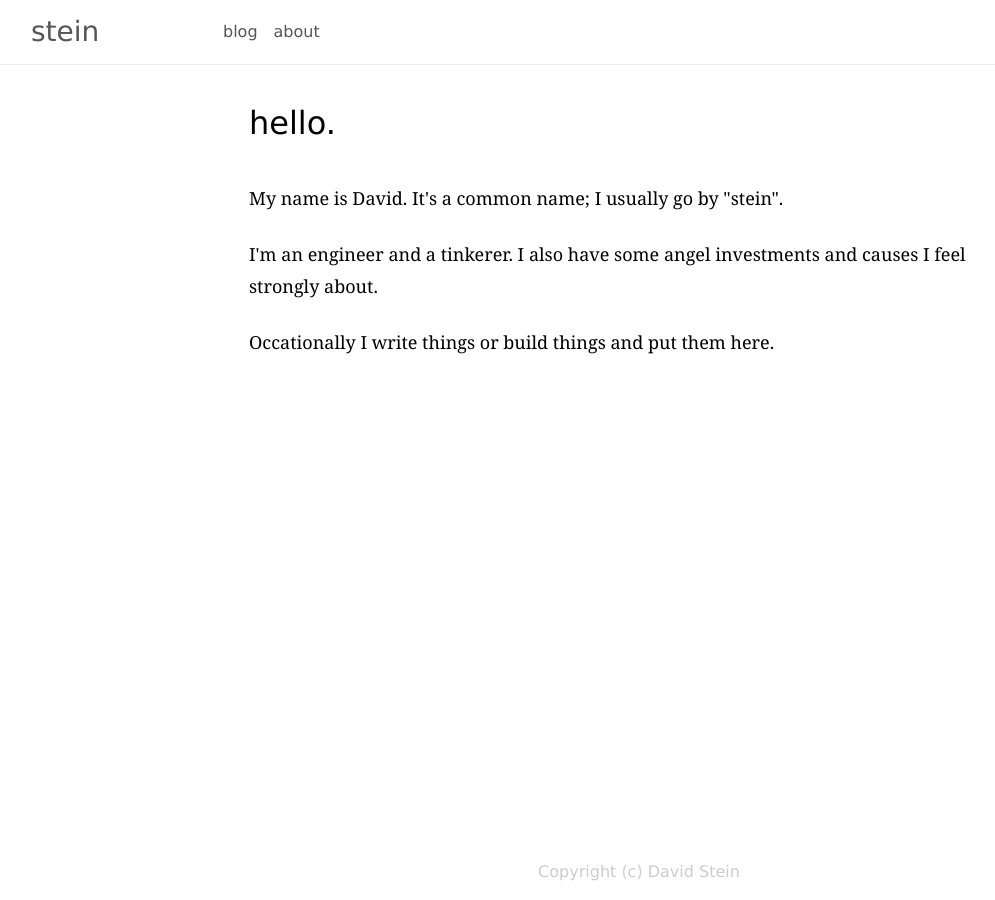
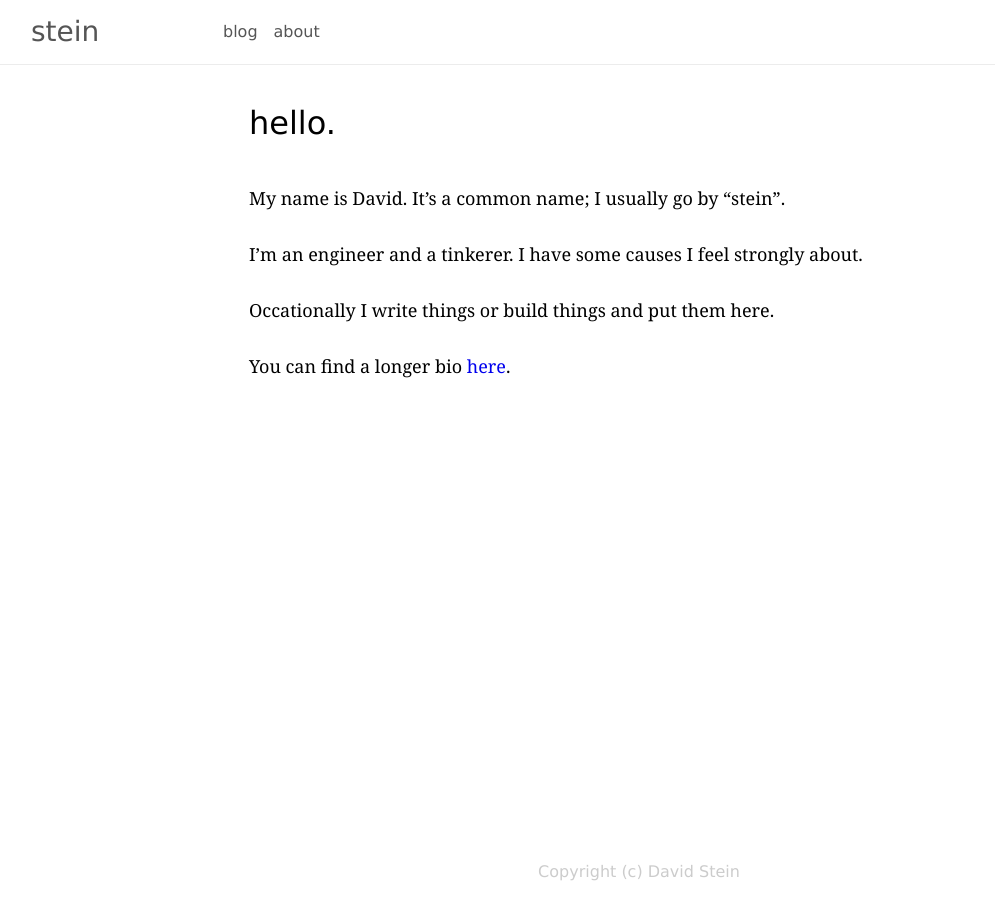
Before and after one commit to davidbstein/davidbstein.com, a Jekyll site: the page built from _jekyll/index.md, in a window 1280 px wide. Shown: the whole page, without its empty margins (1-996 px from the left). Built offline with Jekyll 4.4.1, drawn with Linux system fonts in a browser that asks for light colours; our own code applies the rules of GitHub Pages for plain Markdown files.

Commit message:
Update index.md

```diff
--- a/_jekyll/index.md
+++ b/_jekyll/index.md
@@ -2,14 +2,12 @@
 layout: default
 ---
 
-<h1> hello. </h1>
+# hello.
 
-<p>
-  My name is David. It's a common name; I usually go by "stein".
-</p>
-<p>
-  I'm an engineer and a tinkerer. I also have some angel investments and causes I feel strongly about.
-</p>
-<p>
-  Occationally I write things or build things and put them here.
-</p>
+My name is David. It's a common name; I usually go by "stein".
+
+I'm an engineer and a tinkerer. I have some causes I feel strongly about.
+
+Occationally I write things or build things and put them here.
+
+You can find a longer bio [here](/about).
```
